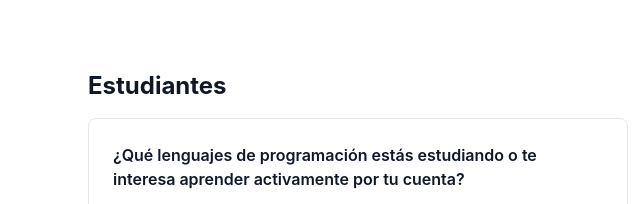
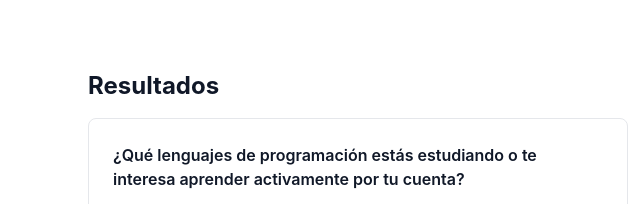
Before and after one commit to RicJDev/Trabajo-Final-Estadistica, an Astro site: page / in a window 1280 px wide. Shown: the part 751-955 px from the top of the page, 0-640 px from the left. Built offline with nearby package versions, Linux system fonts and the light colour scheme; Astro itself is replaced by a stand-in of ours.

Commit message:
feat: cambiando nombre tonto por nombre menos tonto

```diff
--- a/src/components/Header.astro
+++ b/src/components/Header.astro
@@ -45,7 +45,7 @@ import UNERGLogo from '../assets/logo-unerg.png'
     <nav class="flex flex-col gap-1 px-6 pb-4 pt-2 border-t border-gray-100">
       <a href="#inicio" class="text-sm text-gray-600 no-underline px-3 py-2 rounded transition hover:bg-gray-100 hover:text-gray-900">Inicio</a>
       <a href="#resumen" class="text-sm text-gray-600 no-underline px-3 py-2 rounded transition hover:bg-gray-100 hover:text-gray-900">Resumen</a>
-      <a href="#estudiantes" class="text-sm text-gray-600 no-underline px-3 py-2 rounded transition hover:bg-gray-100 hover:text-gray-900">Estudiantes</a>
+      <a href="#estudiantes" class="text-sm text-gray-600 no-underline px-3 py-2 rounded transition hover:bg-gray-100 hover:text-gray-900">Resultados</a>
       <a href="#heatmap" class="text-sm text-gray-600 no-underline px-3 py-2 rounded transition hover:bg-gray-100 hover:text-gray-900">Heatmap</a>
       <a href="#sobre-nosotros" class="text-sm text-gray-600 no-underline px-3 py-2 rounded transition hover:bg-gray-100 hover:text-gray-900">Sobre Nosotros</a>
     </nav>
--- a/src/pages/index.astro
+++ b/src/pages/index.astro
@@ -57,7 +57,7 @@ function groupSinglesAsOther(data: { labels: string[]; values: number[] }) {
     id="estudiantes"
     class="max-w-6xl mx-auto px-6 py-8 pb-12"
   >
-    <h2 class="text-2xl font-bold text-gray-900 mb-4">Estudiantes</h2>
+    <h2 class="text-2xl font-bold text-gray-900 mb-4">Resultados</h2>
     <div class="grid grid-cols-[repeat(auto-fill,minmax(400px,1fr))] gap-6">
       <BarChart
         datos={toEntries(estLenguajes.labels, estLenguajes.values)}
```
